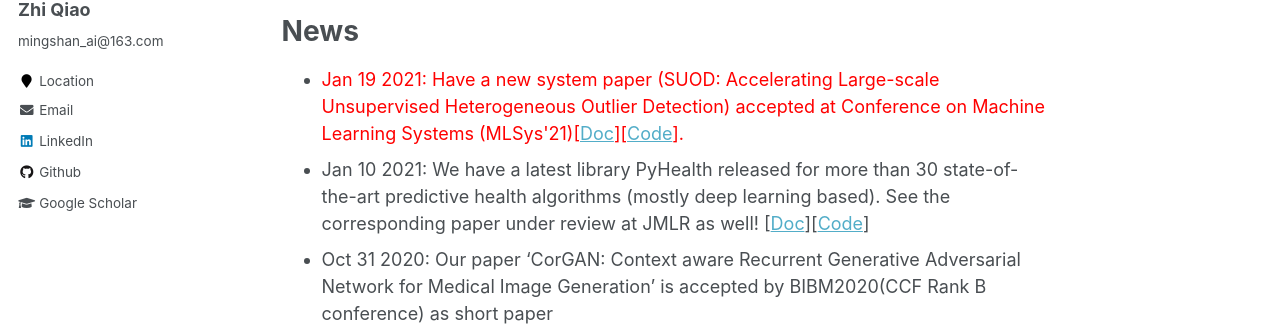
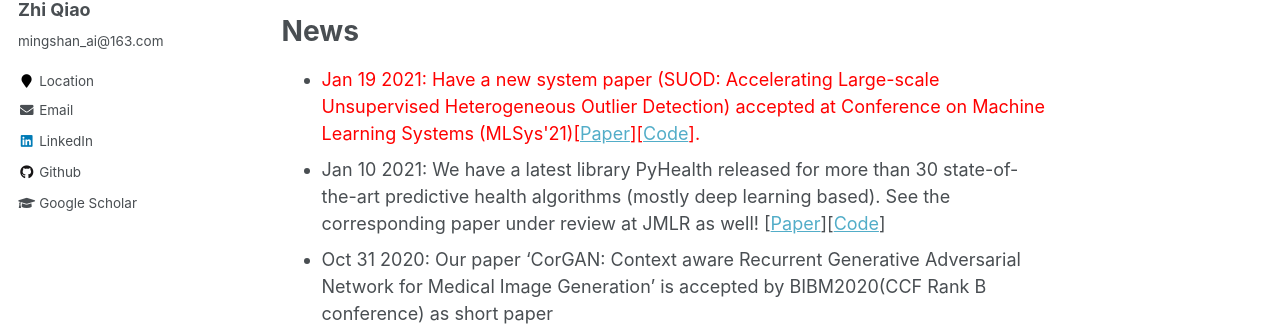
Before and after one commit to qxiaobu/qxiaobu.github.io, a Jekyll site: the page built from _pages/about.md, in a window 1280 px wide and 1216 px high. Shown: the part 304-630 px from the top of the window. Built offline with Jekyll 4.4.1, drawn with Linux system fonts in a browser that asks for light colours.

Commit message:
Update about.md

```diff
--- a/_pages/about.md
+++ b/_pages/about.md
@@ -12,8 +12,8 @@ I am Associate Director of Machine Learning in the Analytics Center of Excellenc
 
 News
 ======
-  * <font size="4" color="red">Jan 19 2021: Have a new system paper (SUOD: Accelerating Large-scale Unsupervised Heterogeneous Outlier Detection) accepted at Conference on Machine Learning Systems (MLSys'21)[<a href="https://www.andrew.cmu.edu/user/yuezhao2/papers/21-mlsys-suod.pdf">Doc</a>][<a href="https://github.com/yzhao062/SUOD">Code</a>].</font>
-  * Jan 10 2021: We have a latest library PyHealth released for more than 30 state-of-the-art predictive health algorithms (mostly deep learning based). See the corresponding paper under review at JMLR as well! [<a href="https://arxiv.org/pdf/2101.04209.pdf">Doc</a>][<a href="https://github.com/yzhao062/PyHealth">Code</a>]
+  * <font size="4" color="red">Jan 19 2021: Have a new system paper (SUOD: Accelerating Large-scale Unsupervised Heterogeneous Outlier Detection) accepted at Conference on Machine Learning Systems (MLSys'21)[<a href="https://www.andrew.cmu.edu/user/yuezhao2/papers/21-mlsys-suod.pdf">Paper</a>][<a href="https://github.com/yzhao062/SUOD">Code</a>].</font>
+  * Jan 10 2021: We have a latest library PyHealth released for more than 30 state-of-the-art predictive health algorithms (mostly deep learning based). See the corresponding paper under review at JMLR as well! [<a href="https://arxiv.org/pdf/2101.04209.pdf">Paper</a>][<a href="https://github.com/yzhao062/PyHealth">Code</a>]
   * Oct 31 2020: Our paper 'CorGAN: Context aware Recurrent Generative Adversarial Network for Medical Image Generation' is accepted by BIBM2020(CCF Rank B conference) as short paper
   * Oct 25 2020: Our paper 'FLANNEL: Focal Loss Based Neural Network Ensemble for COVID-19 Detection' is accepted by Journal of the American Medical Informatics Association(JAMIA)
   * Aug 2020: [PyHealth](https://github.com/yzhao062/PyHealth) (a python library for Healthcare AI) is released! (As Core Designer&Developer).
```
